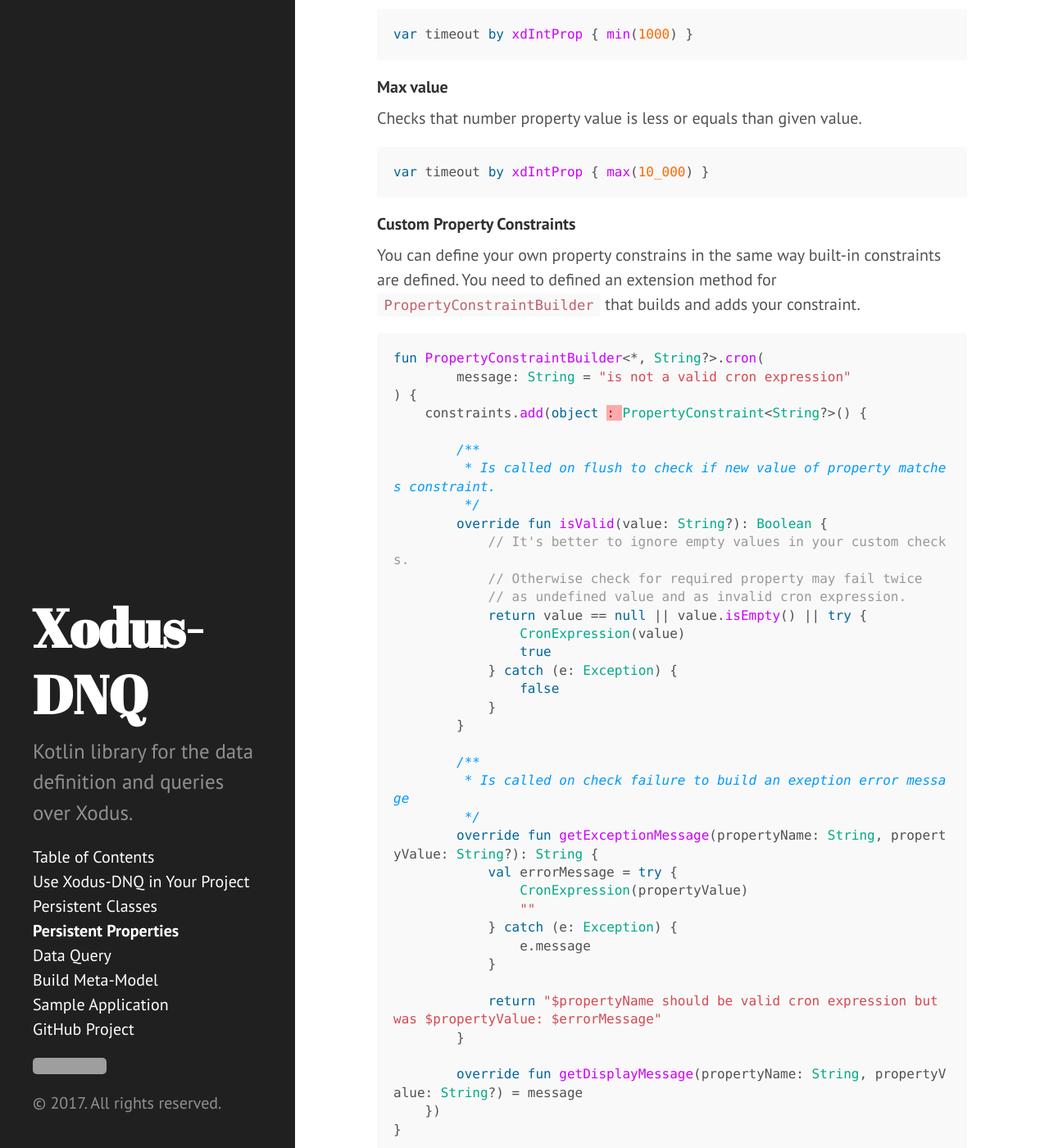
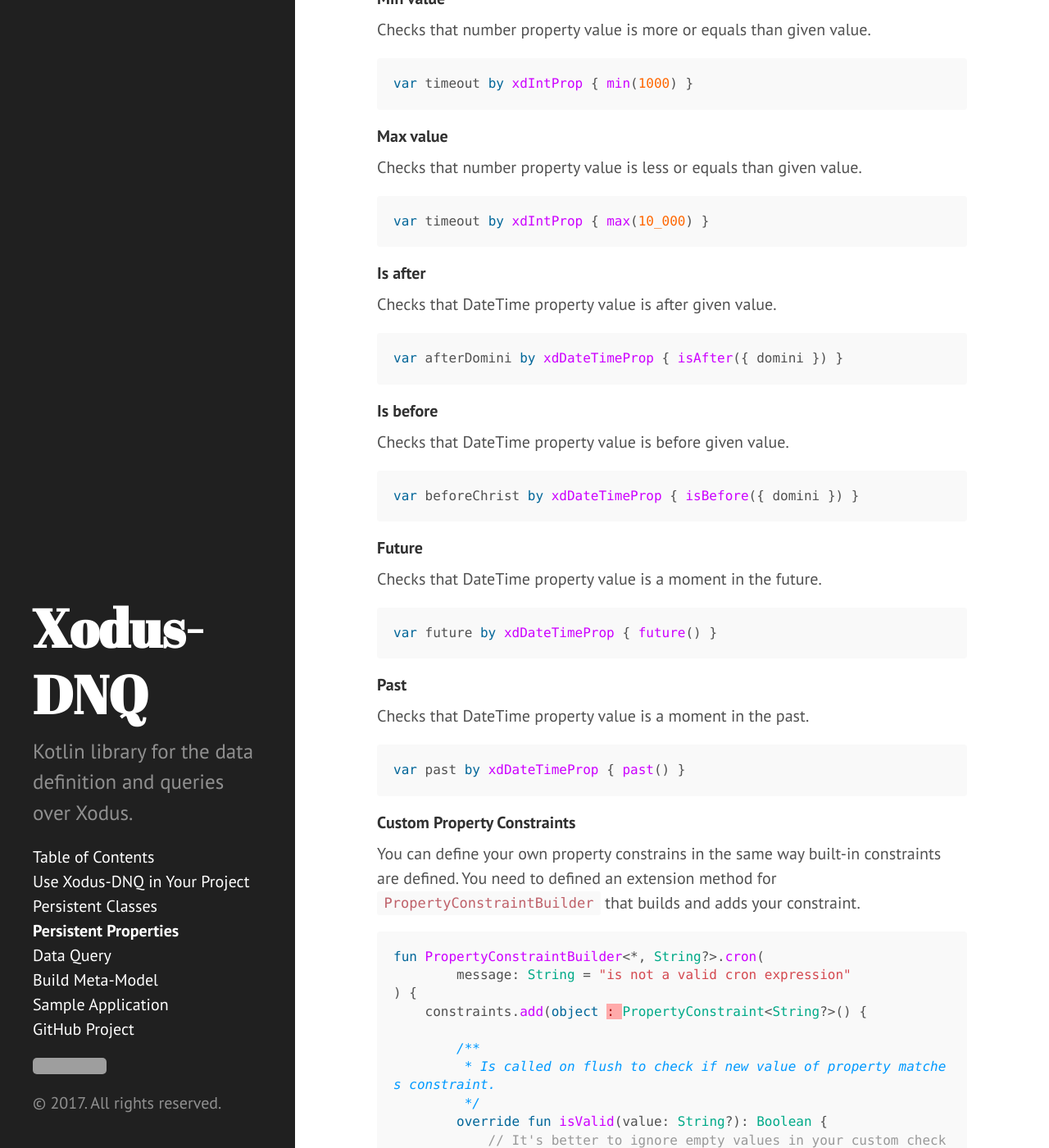
Before and after one commit to JetBrains/xodus-dnq, a Jekyll site: the page built from docs/properties.md, in a window 1280 px wide and 1400 px high, scrolled down 13180 px. Shown: the whole window at 82% size. Built offline with Jekyll 4.4.1, drawn with Linux system fonts in a browser that asks for light colours; some of the changed text lies outside the part shown; grey boxes are pictures that could not be loaded.

Commit message:
Added support for DateTime property constraints: docs

````diff
--- a/docs/properties.md
+++ b/docs/properties.md
@@ -333,6 +333,7 @@ var uuid: xdRequiredStringProp(unique=true)
 - If its value is not defined in database the property returns `null`.
 - Xodus does not have built-in support for date-time simple properties. This property is
 actually wrapping nullable Long property and is storing unix epoch timestamp.
+- See also constraints: [isAfter()](#is-after), [isBefore()](#is-before), [past()](#past), [future()](#future).
 
 ```kotlin
 // Optional nullable DateTime property with database name `createdAt`.
@@ -347,6 +348,7 @@ var createdAt: xdDateTimeProp()
 of the property value among instances of the persistent class.
 - Xodus does not have built-in support for date-time simple properties. This property is
 actually wrapping nullable Long property and is storing unix epoch timestamp.
+- See also constraints: [isAfter()](#is-after), [isBefore()](#is-before), [past()](#past), [future()](#future).
 
 ```kotlin
 // Required not-null DateTime property with database name `createdAt`.
@@ -507,6 +509,34 @@ Checks that number property value is less or equals than given value.
 
 ```kotlin
 var timeout by xdIntProp { max(10_000) }
+```
+
+#### Is after
+Checks that DateTime property value is after given value.
+
+```kotlin
+var afterDomini by xdDateTimeProp { isAfter({ domini }) }
+```
+
+#### Is before
+Checks that DateTime property value is before given value.
+
+```kotlin
+var beforeChrist by xdDateTimeProp { isBefore({ domini }) }
+```
+
+#### Future
+Checks that DateTime property value is a moment in the future.
+
+```kotlin
+var future by xdDateTimeProp { future() }
+```
+
+#### Past
+Checks that DateTime property value is a moment in the past.
+
+```kotlin
+var past by xdDateTimeProp { past() }
 ```
 
 #### Custom Property Constraints
````
